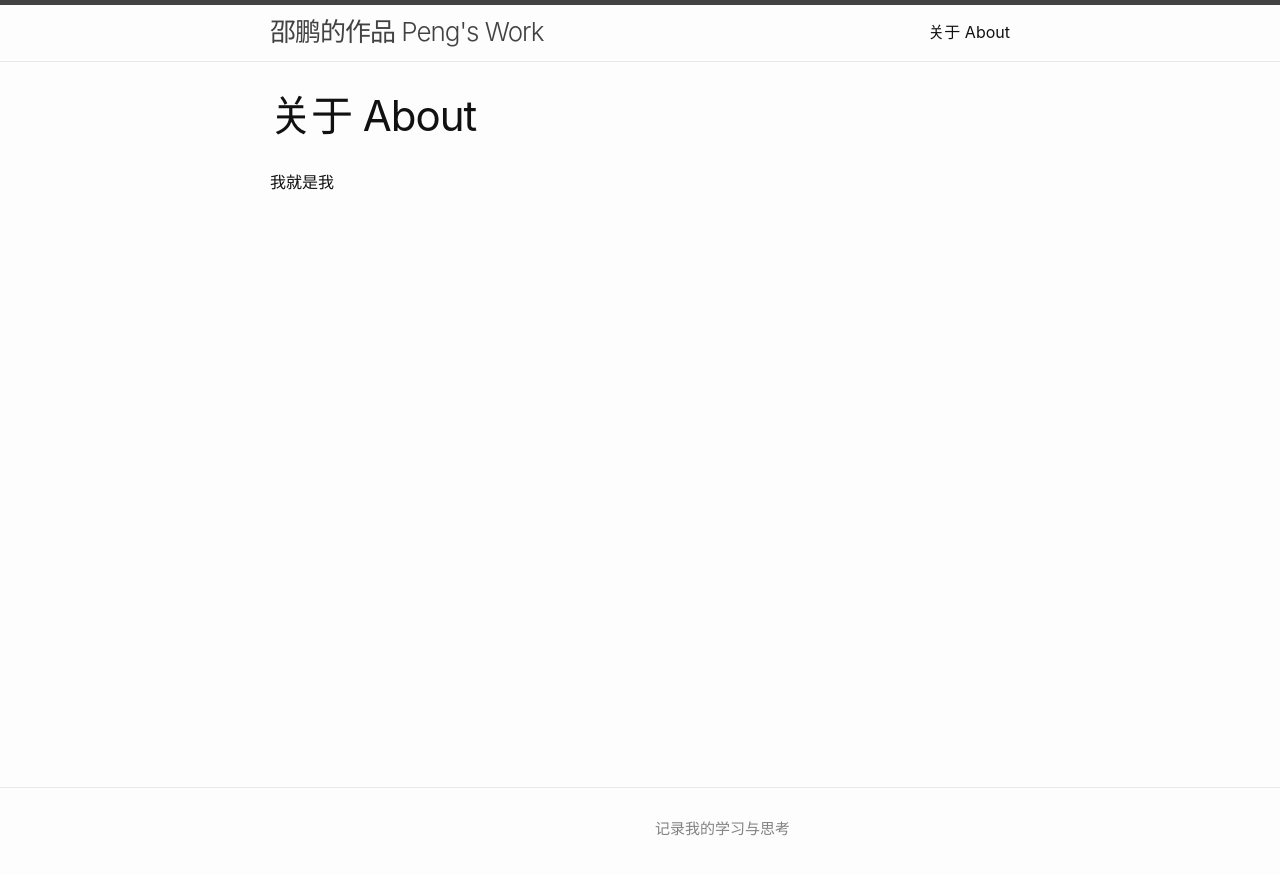
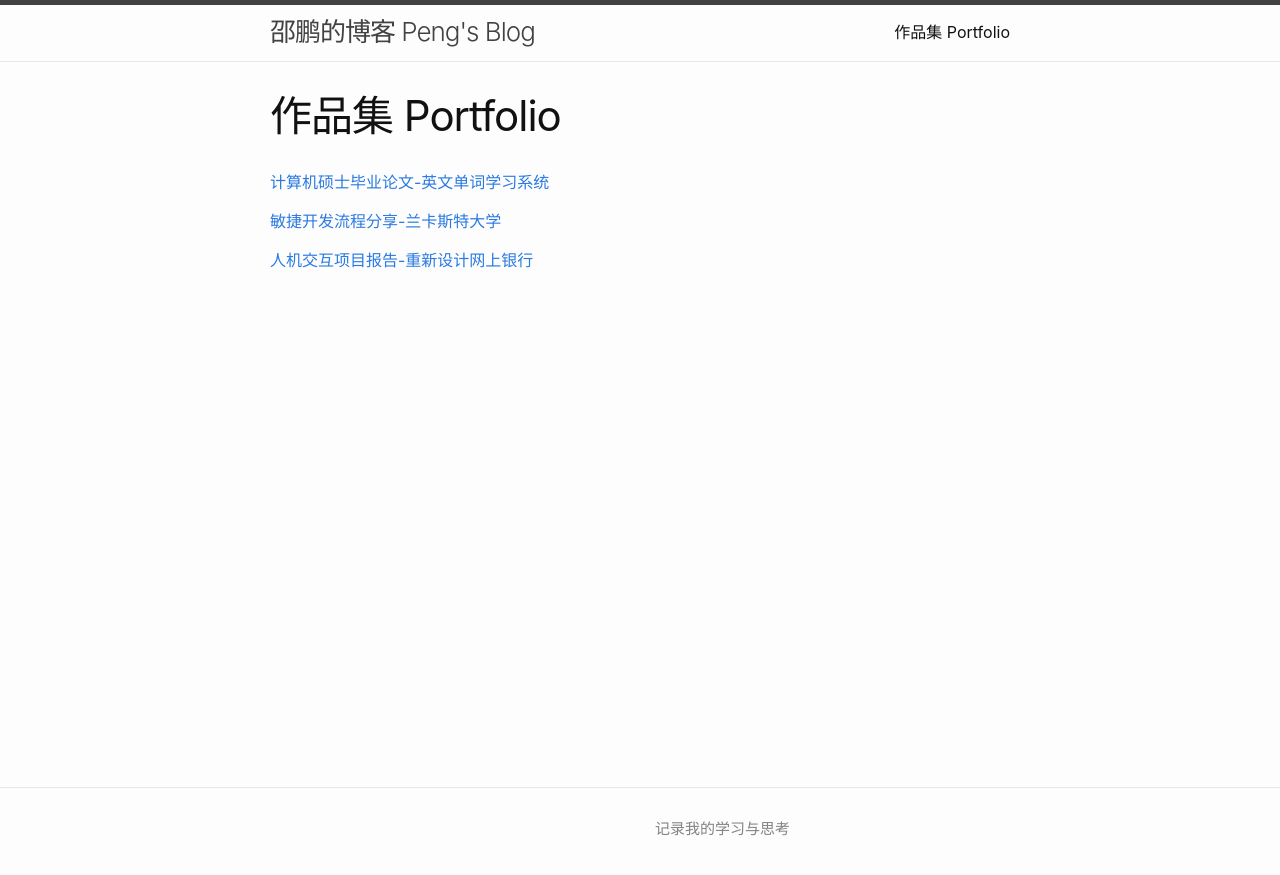
Before and after one commit to ps4512/ps4512.github.io, a Jekyll site: the page built from about.markdown, in a window 1280 px wide. Shown: the top 875 px of the page. Built offline with Jekyll 4.4.1, drawn with Linux system fonts in a browser that asks for light colours.

Commit message:
add in portfolio

```diff
--- a/_config.yml
+++ b/_config.yml
@@ -18,7 +18,7 @@
 # You can create any custom variable you would like, and they will be accessible
 # in the templates via {{ site.myvariable }}.
 
-title: 邵鹏的作品 Peng's Work
+title: 邵鹏的博客 Peng's Blog
 # email: pengshao2021@163.com
 description: >- # this means to ignore newlines until "baseurl:"
   记录我的学习与思考
--- a/about.markdown
+++ b/about.markdown
@@ -1,7 +1,15 @@
 ---
 layout: page
-title: 关于 About
+title: 作品集 Portfolio
 permalink: /about/
 ---
 
-我就是我
+
+
+<a href="https://ps4512.github.io/document/msc_project.pdf" target="_blank">计算机硕士毕业论文-英文单词学习系统</a>
+
+<a href="https://ps4512.github.io/document/Agile Through the Eyes of a Software Engineer.pdf" target="_blank">敏捷开发流程分享-兰卡斯特大学</a>
+
+
+
+<a href="https://ps4512.github.io/document/HCI_project.pdf" target="_blank">人机交互项目报告-重新设计网上银行</a>
```
Also changed, not shown: 1 other file.
